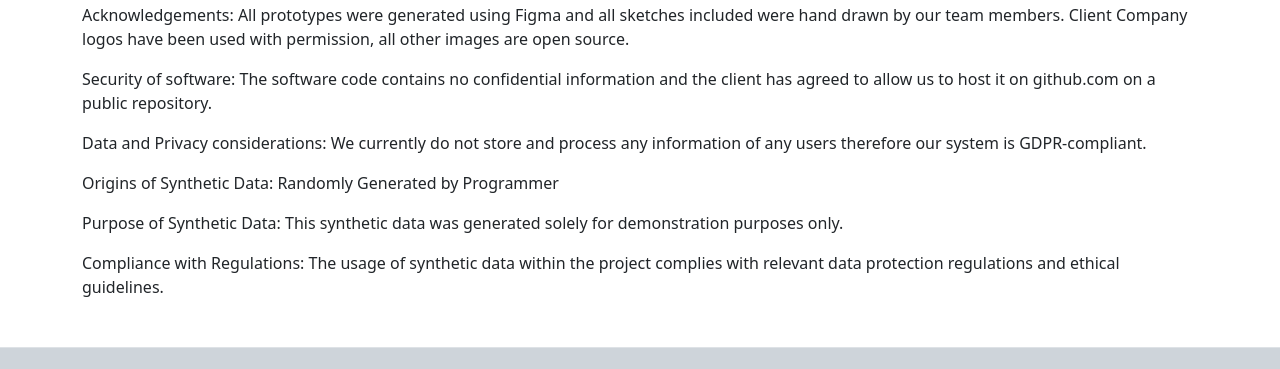
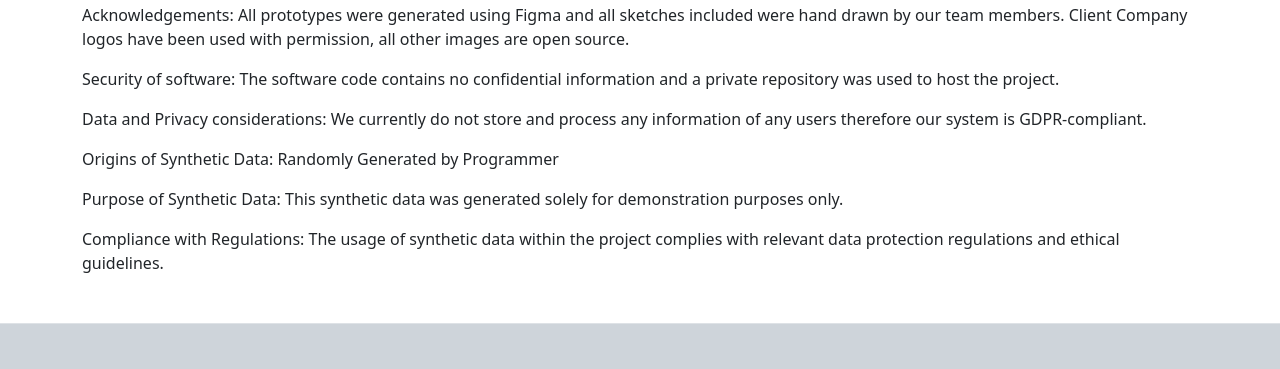
Before and after one commit to zccadle/team36website, a plain HTML site: page html/legal_notice.html in a window 1280 px wide. Shown: the part 227-596 px from the top of the page. Drawn offline with nearby package versions, Linux system fonts and the light colour scheme.

Commit message:
Legal Fix

```diff
--- a/html/legal_notice.html
+++ b/html/legal_notice.html
@@ -16,7 +16,7 @@
 <section class="container my-5 mx-auto">
     <h1 class="text-center">Legal Notice</h1>
     <p>Acknowledgements: All prototypes were generated using Figma and all sketches included were hand drawn by our team members. Client Company logos have been used with permission, all other images are open source.</p>
-    <p>Security of software: The software code contains no confidential information and the client has agreed to allow us to host it on github.com on a public repository.</p>
+    <p>Security of software: The software code contains no confidential information and a private repository was used to host the project.</p>
     <p>Data and Privacy considerations: We currently do not store and process any information of any users therefore our system is GDPR-compliant.</p>
     <p>Origins of Synthetic Data: Randomly Generated by Programmer</p>
     <p>Purpose of Synthetic Data: This synthetic data was generated solely for demonstration purposes only.</p>
```
